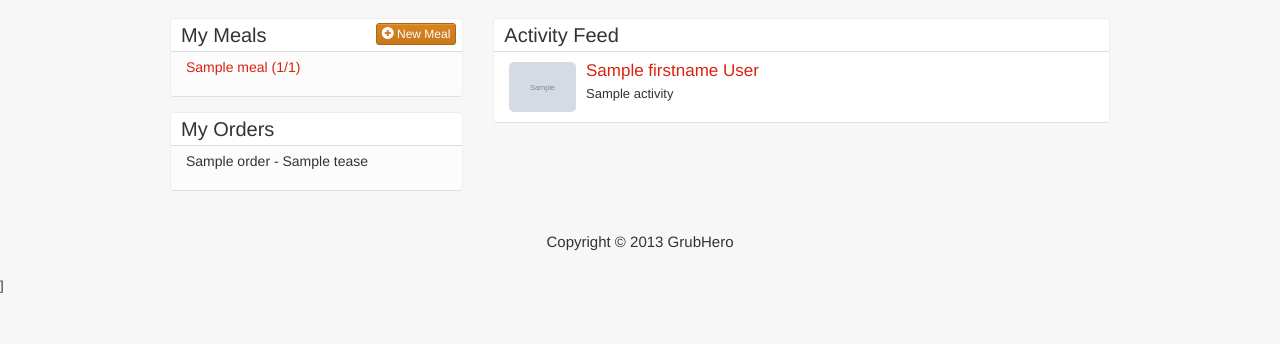
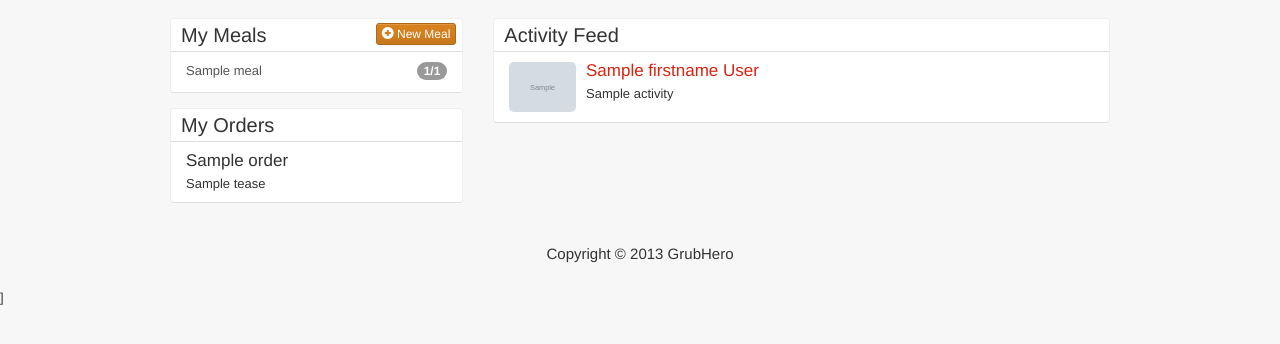
Before and after one commit to aroman/GrubHero, a Python web app: template templates/index.html in a window 1280 px wide. Shown: the part 61-405 px from the top of the page. Run offline with Jinja, Linux system fonts and the light colour scheme; the template is opened without the code that fills it: most values are stand-ins (such as "Sample title", 1, 10 or a date in 2020); grey boxes marked "Sample" are stand-in pictures; some libraries are stand-ins or nearby versions.

Commit message:
Prettified meals and orders list.

```diff
--- a/static/css/site.css
+++ b/static/css/site.css
@@ -358,3 +358,47 @@ div.participant-text {
 .activity-feed-list > div:first-child {
   border-top-width: 0;
 }
+
+.meal-list-style {
+  text-align: left;
+  margin-top: -5px;
+  margin-left: -10px;
+  margin-right: -10px;
+  margin-bottom: -10px;
+}
+
+.meal-list-style > a {
+  border-width: 0;
+  border-top-left-radius: 0 !important;
+  border-top-right-radius: 0 !important;
+  border-top-width: 1px;
+  height: 40px;
+}
+
+.meal-list-style > a:first-child {
+  border-top-width: 0;
+}
+
+.order-list-style {
+  text-align: left;
+  margin-top: -5px;
+  margin-left: -10px;
+  margin-right: -10px;
+  margin-bottom: -10px;
+}
+
+.order-list-style > div {
+  border-width: 0;
+  border-top-left-radius: 0 !important;
+  border-top-right-radius: 0 !important;
+  border-top-width: 1px;
+  height: 60px;
+}
+
+.order-list-style > div:first-child {
+  border-top-width: 0;
+}
+
+.order-list-style > div.paid {
+  opacity: 0.5;
+}
--- a/templates/index.html
+++ b/templates/index.html
@@ -17,11 +17,11 @@
           <a href="/meals/new" class="btn btn-danger btn-xs"><span class="glyphicon glyphicon-plus-sign"></span> New Meal</a>
         </span></h1>
         {% if meals %}
-          <ul class="meal-list-style">
+          <div class="meal-list-style list-group">
             {% for meal in meals %}
-              <li><a href="/order/{{meal._id}}">{{meal.name}} ({{meal.participants|length}}/{{meal.invited|length}})</a></li>
+              <a class="list-group-item" href="/meal/{{meal._id}}" title="{{meal.participants|length}} out of {{meal.invited|length}} invitees have ordered."><span class="badge">{{meal.participants|length}}/{{meal.invited|length}}</span> {{meal.name}}</a>
             {% endfor %}
-          </ul>
+          </div>
         {% else %}
           <em>No meals created.</em>
         {% endif %}
@@ -29,11 +29,14 @@
       <div class="mh-block">
         <h1>My Orders</h1>
         {% if orders %}
-          <ul class="order-list-style">
+          <div class="order-list-style list-group">
             {% for order in orders %}
-              <li class="{% if order.paid %}order-paid{% endif %}">{{order.name}} - {{order.tease}}</li>
+              <div class="list-group-item {% if order.paid %}paid{% endif %}">
+                <h4 class="list-group-item-heading">{{order.name}}</h4>
+                <p class="list-group-item-text">{{order.tease}}{% if order.paid %}<span class="glyphicon glyphicon-credit-card" style="margin-left: 8px; color: green;"></span>{% endif %}</p>
+              </div>
             {% endfor %}
-          </ul>
+          </div>
         {% else %}
           <em>You have no current meal orders.</em>
         {% endif %}
```
